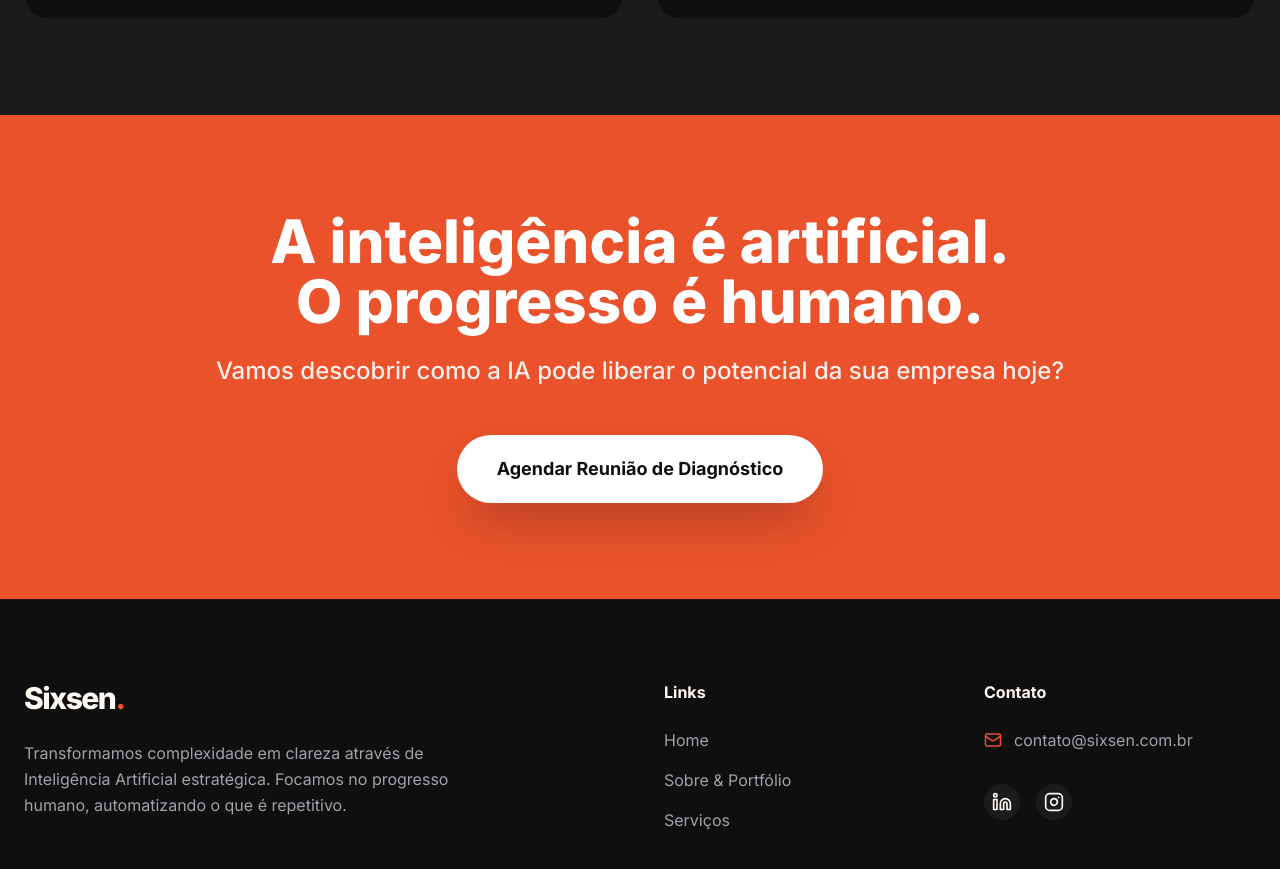
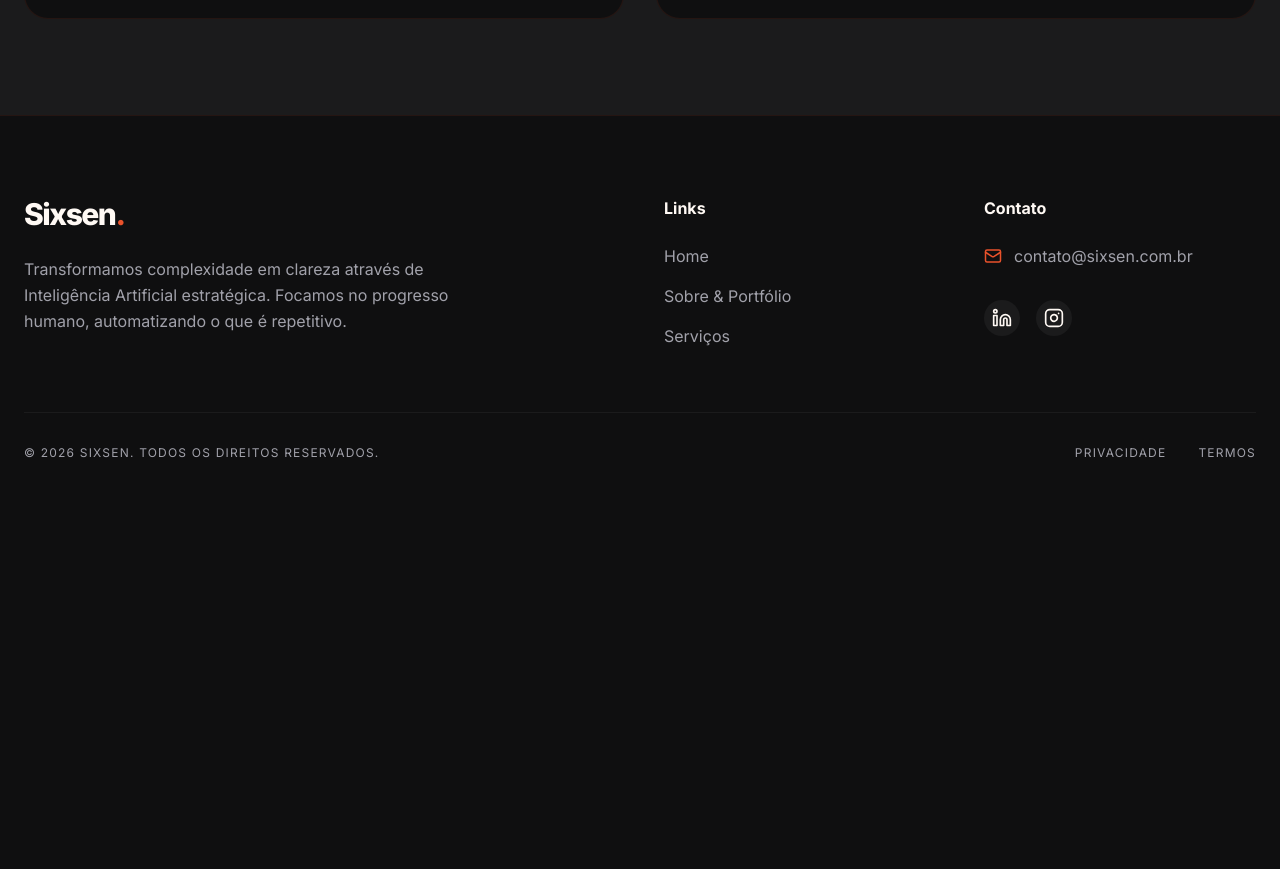
Before and after one commit to KistVictor/Sixsen, a React (Vite) app: page / in a window 1280 px wide. Shown: the part 2267-3136 px from the top of the page. After the commit the page ends 2768 px from the top, so only its background shows below. Built offline with nearby package versions, Linux system fonts and the light colour scheme.

Commit message:
feat: Refactor home page and fix image loading
Removes the process steps section from the home page.
Adds fallback image sources for the founder's photo in the AboutPortfolio page to ensure consistent loading across different environments (e.g., Netlify).

```diff
--- a/pages/AboutPortfolio.tsx
+++ b/pages/AboutPortfolio.tsx
@@ -2,11 +2,16 @@ import React from 'react';
 import { Project } from '../types';
 import { ExternalLink, Quote } from 'lucide-react';
 
+// Tentativa 1: Imagem local na raiz (Victor.jpg)
 const VICTOR_PHOTO_URL = "./Victor.jpg";
 
+// Tentativa 2: Imagem local alternativa (Victor.JPG) por causa do Linux no Netlify
+const VICTOR_PHOTO_ALT_URL = "./Victor.JPG";
+
+// Fallback: Link RAW do GitHub para garantir que apareça se o deploy falhar
+const VICTOR_GITHUB_RAW = "https://raw.githubusercontent.com/KistVictor/Sixsen/main/Victor.jpg";
+
 const AboutPortfolio: React.FC = () => {
-  const whatsappLink = "https://api.whatsapp.com/send/?phone=5551999516231&text=Ol%C3%A1%21+Gostaria+de+saber+mais+sobre+os+servi%C3%A7os+da+Sixsen.";
-
   const projects: Project[] = [
     {
       title: "Mapping Attention (IA na Saúde)",
@@ -53,7 +58,14 @@ const AboutPortfolio: React.FC = () => {
                 alt="Victor Kist - Fundador da Sixsen"
                 className="relative rounded-3xl w-full h-[600px] object-cover border border-sixsen-orange/20 shadow-2xl"
                 onError={(e) => {
-                  (e.target as HTMLImageElement).src = "https://images.unsplash.com/photo-1507003211169-0a1dd7228f2d?q=80&w=1000&auto=format&fit=crop";
+                  const target = e.target as HTMLImageElement;
+                  if (target.src.includes("Victor.jpg") && !target.src.includes("raw.github")) {
+                    target.src = VICTOR_PHOTO_ALT_URL;
+                  } else if (target.src.includes("Victor.JPG")) {
+                    target.src = VICTOR_GITHUB_RAW;
+                  } else {
+                    target.src = "https://images.unsplash.com/photo-1507003211169-0a1dd7228f2d?q=80&w=1000&auto=format&fit=crop";
+                  }
                 }}
               />
             </div>
--- a/pages/Home.tsx
+++ b/pages/Home.tsx
@@ -62,13 +62,6 @@ const Home: React.FC = () => {
     }
   ];
 
-  const processSteps: ProcessStep[] = [
-    { title: "Diagnóstico Lúcido", description: "Mapeamos suas dores e identificamos onde a IA gera impacto imediato e real no ROI." },
-    { title: "Estratégia Personalizada", description: "Desenhamos a solução ideal — seja agente ou automação — alinhada ao seu orçamento." },
-    { title: "Implementação Ágil", description: "Desenvolvimento e integração focados em segurança, estabilidade e experiência do usuário." },
-    { title: "Acompanhamento", description: "Monitoramos resultados continuamente para garantir que a tecnologia sirva ao propósito." }
-  ];
-
   const companies = [
     "Facta Financeira",
     "The Wolves Company",
@@ -79,7 +72,6 @@ const Home: React.FC = () => {
 
   return (
     <div className="overflow-hidden">
-      {/* Hero Section */}
       <section className="relative pt-32 pb-20 md:pt-48 md:pb-32 px-6">
         <div className="absolute top-0 left-1/2 -translate-x-1/2 w-full h-[600px] bg-gradient-to-b from-sixsen-orange/10 to-transparent blur-3xl -z-10 opacity-30"></div>
         <div className="max-w-7xl mx-auto text-center">
@@ -111,7 +103,6 @@ const Home: React.FC = () => {
         </div>
       </section>
 
-      {/* Social Proof */}
       <section className="py-12 border-y border-sixsen-offwhite/5 bg-sixsen-dark/50">
         <div className="max-w-7xl mx-auto px-6 text-center">
           <p className="text-xs uppercase tracking-widest text-sixsen-gray mb-8">Empresas que evoluem seus processos com a Sixsen:</p>
@@ -123,7 +114,6 @@ const Home: React.FC = () => {
         </div>
       </section>
 
-      {/* Why Sixsen */}
       <section className="py-24 px-6 bg-sixsen-dark">
         <div className="max-w-7xl mx-auto">
           <div className="mb-16">
@@ -146,7 +136,6 @@ const Home: React.FC = () => {
         </div>
       </section>
 
-      {/* Services Section */}
       <section id="servicos" className="py-24 px-6 bg-sixsen-offwhite/5">
         <div className="max-w-7xl mx-auto">
           <div className="text-center mb-16">
@@ -174,22 +163,6 @@ const Home: React.FC = () => {
           </div>
         </div>
       </section>
-
-      {/* Final CTA */}
-      <section className="py-24 px-6 bg-sixsen-orange text-white">
-        <div className="max-w-5xl mx-auto text-center">
-          <h2 className="text-4xl md:text-6xl font-black mb-6">A inteligência é artificial. <br /> O progresso é humano.</h2>
-          <p className="text-xl md:text-2xl mb-12 opacity-90 font-medium">Vamos descobrir como a IA pode liberar o potencial da sua empresa hoje?</p>
-          <a
-            href={schedulingLink}
-            target="_blank"
-            rel="noopener noreferrer"
-            className="inline-block bg-white text-sixsen-dark px-10 py-5 rounded-full font-bold text-lg hover:bg-sixsen-offwhite transition-all shadow-2xl"
-          >
-            Agendar Reunião de Diagnóstico
-          </a>
-        </div>
-      </section>
     </div>
   );
 };
```
